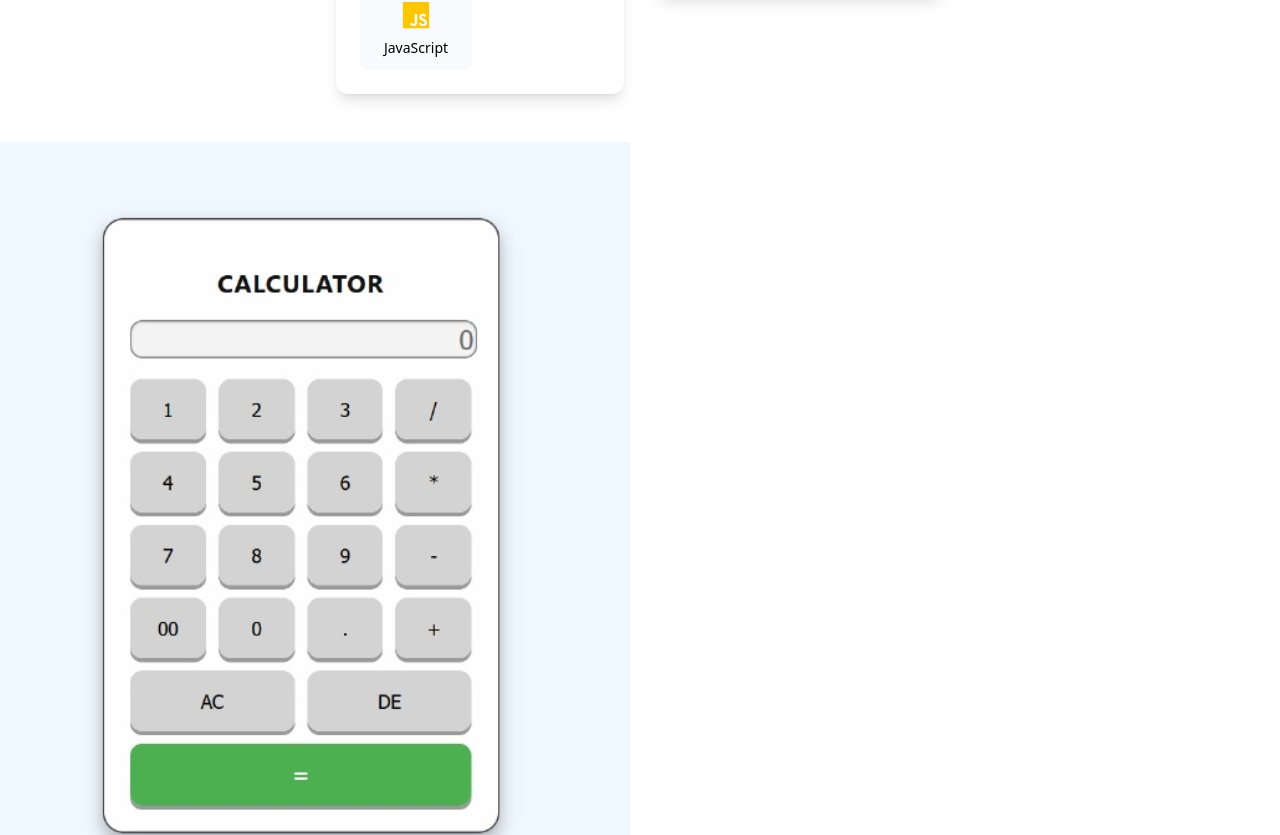
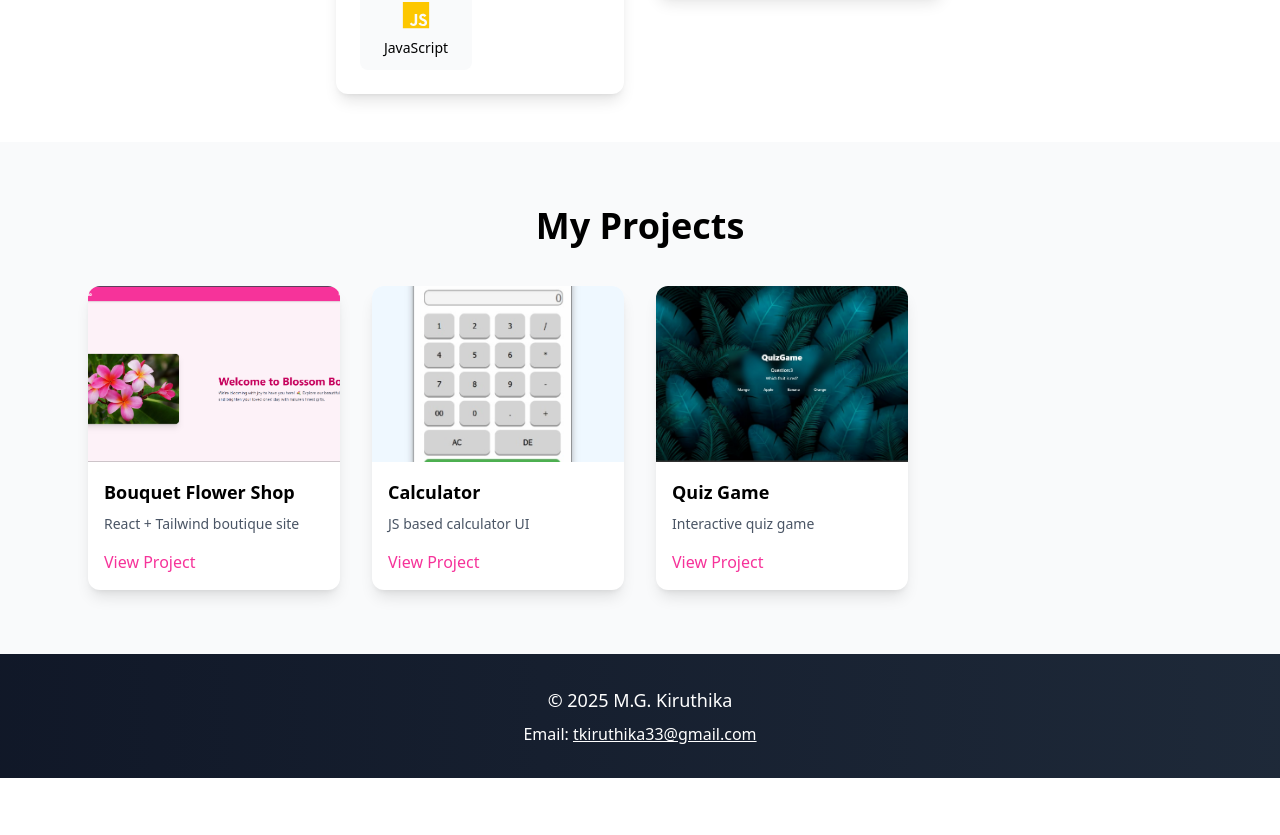
Before and after one commit to kiruthika-arjava/Portfolio, a React (Vite) app: page / in a window 1280 px wide. Shown: the part 812-1647 px from the top of the page. After the commit the page ends 1590 px from the top, so only its background shows below. Built offline with nearby package versions, Linux system fonts and the light colour scheme.

Commit message:
Update App.jsx

```diff
--- a/src/App.jsx
+++ b/src/App.jsx
@@ -12,7 +12,6 @@ function App() {
       <main>
         <Hero />
         <LearningJourney />
-        <img src="./public/Calculator.png"></img>
         <Projects />
       </main>
       <Footer />
```
